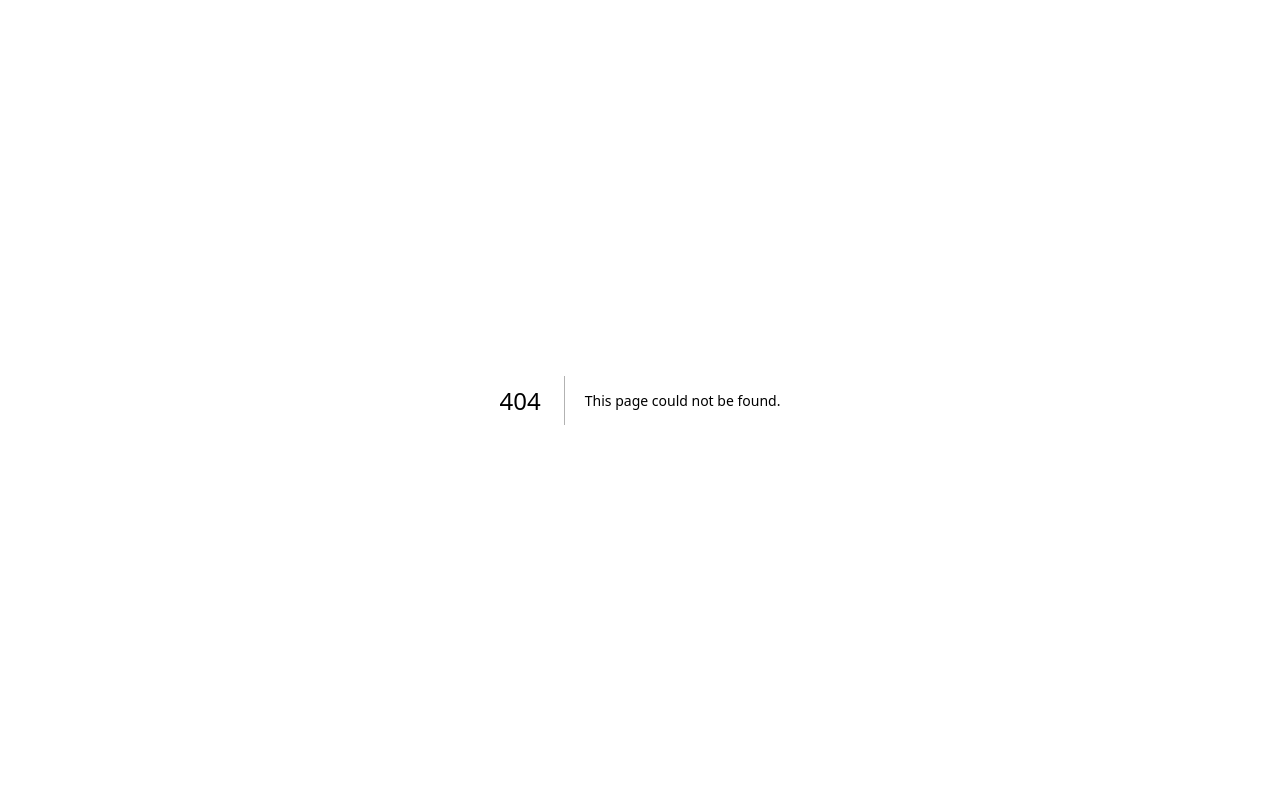
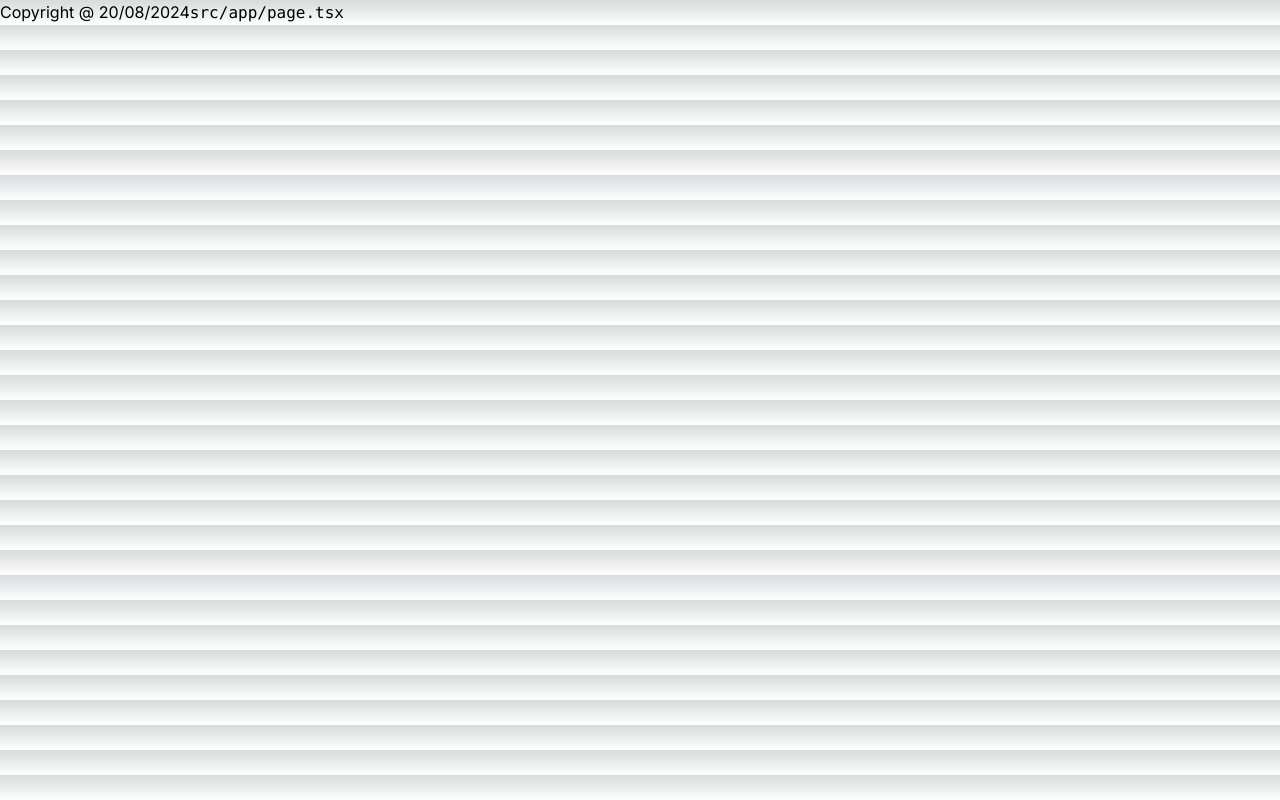
Before and after one commit to arungkoe/supermarket, a Next.js app: page /bawah in a window 1280 px wide. Before the commit this address had no page. Built offline with nearby package versions, Linux system fonts and the light colour scheme.

Commit message:
buat footer pertama coba

```diff
--- /dev/null
+++ b/postcss.config.js
@@ -0,0 +1,6 @@
+module.exports = {
+  plugins: {
+    tailwindcss: {},
+    autoprefixer: {},
+  },
+}
--- /dev/null
+++ b/src/app/bawah/page.tsx
@@ -0,0 +1,10 @@
+import Image from "next/image";
+import Footer from "@/components/footer";
+
+export default function Bawah() {
+  return (
+  <>
+	  <Footer />
+	</>
+  );
+}
--- /dev/null
+++ b/src/components/footer.tsx
@@ -0,0 +1,11 @@
+import Link from "next/link";
+export default function Footer() {
+  return (
+	<div className="z-10 w-full max-w-5xl items-center justify-between font-mono text-sm lg:flex">
+        <p className="fixed left-0 top-0 flex w-full justify-center border-b border-gray-300 bg-gradient-to-b from-zinc-200 pb-6 pt-8 backdrop-blur-2xl dark:border-neutral-800 dark:bg-zinc-800/30 dark:from-inherit lg:static lg:w-auto  lg:rounded-xl lg:border lg:bg-gray-200 lg:p-4 lg:dark:bg-zinc-800/30">
+          Copyright @ 20/08/2024
+          <code className="font-mono font-bold">src/app/page.tsx</code>
+        </p>
+    </div>
+  )
+}
--- /dev/null
+++ b/tailwind.config.js
@@ -0,0 +1,8 @@
+/** @type {import('tailwindcss').Config} */
+module.exports = {
+  content: [],
+  theme: {
+    extend: {},
+  },
+  plugins: [],
+}
```
Also changed, not shown: package.json (+15 -13 lines), src/app/true/page.tsx (added, +12 -0 lines), 1 other file (tests, documents, lock files or other folders).
